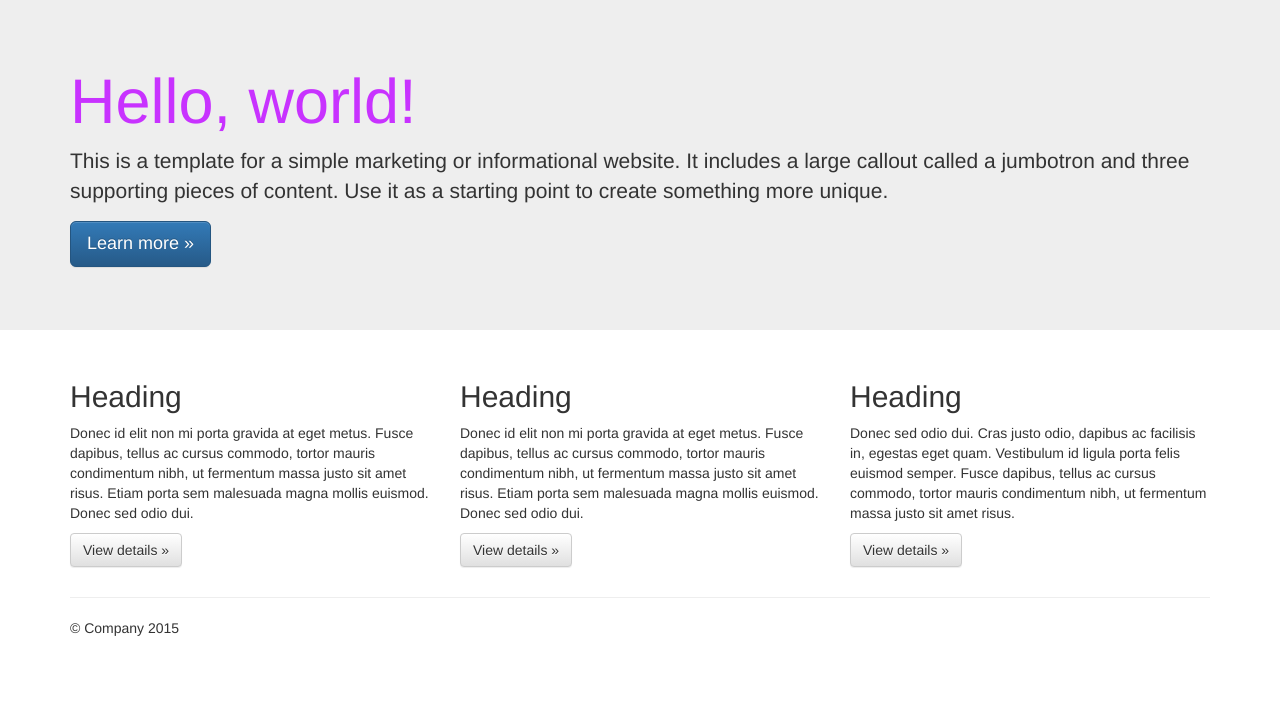
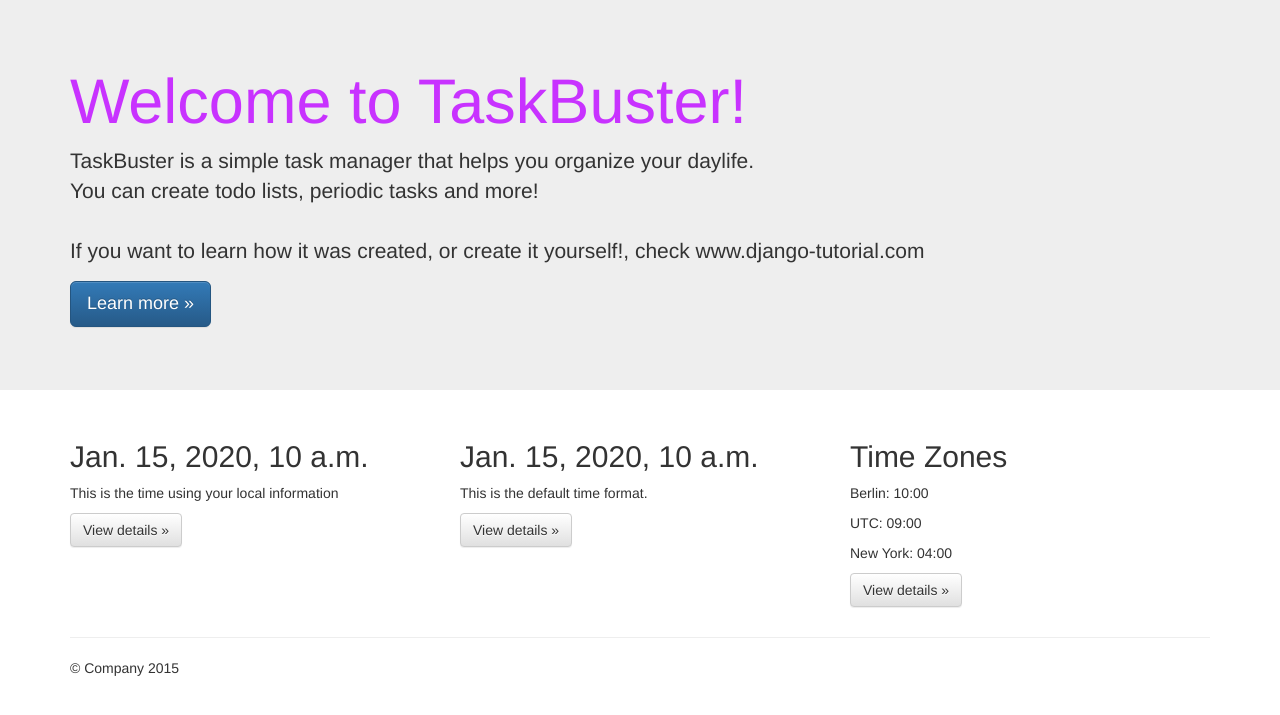
Before and after one commit to randomshinichi/taskbuster-boilerplate, a Django app: template taskbuster/templates/taskbuster/index.html in a window 1280 px wide. Shown: the part 51-766 px from the top of the page. Run offline with Django 3.2, Linux system fonts and the light colour scheme; the template is opened without the code that fills it: most values are stand-ins (such as "Sample title", 1, 10 or a date in 2020); some libraries are stand-ins or nearby versions.

Commit message:
Internationalization and localization

```diff
--- a/requirements/base.txt
+++ b/requirements/base.txt
@@ -1 +1,2 @@
 Django==1.8.12
+pytz==2016.3
--- a/requirements/testing.txt
+++ b/requirements/testing.txt
@@ -1,2 +1,3 @@
 -r base.txt
 selenium==2.53.1
+coverage==4.0.3
--- a/taskbuster/templates/base.html
+++ b/taskbuster/templates/base.html
@@ -8,6 +8,7 @@
         <meta charset="utf-8">
         <meta http-equiv="X-UA-Compatible" content="IE=edge,chrome=1">
         <title>{% block head_title %} {% endblock %}</title>
+        <link rel="shortcut icon" href="{% static 'favicon.ico' %}" type="image/x-icon">
         <meta name="description" content="">
         <meta name="viewport" content="width=device-width, initial-scale=1">
 
@@ -23,10 +24,14 @@
 
         <script src="{% static 'js/vendor/modernizr-2.8.3-respond-1.4.2.min.js' %}"></script>
     </head>
+    {% block head_css %} {% endblock %}
+    {% block head_javascript %} {% endblock %}
+
     <body>
         <!--[if lt IE 8]>
             <p class="browserupgrade">You are using an <strong>outdated</strong> browser. Please <a href="http://browsehappy.com/">upgrade your browser</a> to improve your experience.</p>
         <![endif]-->
+    {% block navbar %}
     <nav class="navbar navbar-inverse navbar-fixed-top" role="navigation">
       <div class="container">
         <div class="navbar-header">
@@ -51,36 +56,9 @@
         </div><!--/.navbar-collapse -->
       </div>
     </nav>
+    {% endblock %}
 
-    <!-- Main jumbotron for a primary marketing message or call to action -->
-    <div class="jumbotron">
-      <div class="container">
-        <h1>Hello, world!</h1>
-        <p>This is a template for a simple marketing or informational website. It includes a large callout called a jumbotron and three supporting pieces of content. Use it as a starting point to create something more unique.</p>
-        <p><a class="btn btn-primary btn-lg" href="#" role="button">Learn more &raquo;</a></p>
-      </div>
-    </div>
-
-    <div class="container">
-      <!-- Example row of columns -->
-      <div class="row">
-        <div class="col-md-4">
-          <h2>Heading</h2>
-          <p>Donec id elit non mi porta gravida at eget metus. Fusce dapibus, tellus ac cursus commodo, tortor mauris condimentum nibh, ut fermentum massa justo sit amet risus. Etiam porta sem malesuada magna mollis euismod. Donec sed odio dui. </p>
-          <p><a class="btn btn-default" href="#" role="button">View details &raquo;</a></p>
-        </div>
-        <div class="col-md-4">
-          <h2>Heading</h2>
-          <p>Donec id elit non mi porta gravida at eget metus. Fusce dapibus, tellus ac cursus commodo, tortor mauris condimentum nibh, ut fermentum massa justo sit amet risus. Etiam porta sem malesuada magna mollis euismod. Donec sed odio dui. </p>
-          <p><a class="btn btn-default" href="#" role="button">View details &raquo;</a></p>
-       </div>
-        <div class="col-md-4">
-          <h2>Heading</h2>
-          <p>Donec sed odio dui. Cras justo odio, dapibus ac facilisis in, egestas eget quam. Vestibulum id ligula porta felis euismod semper. Fusce dapibus, tellus ac cursus commodo, tortor mauris condimentum nibh, ut fermentum massa justo sit amet risus.</p>
-          <p><a class="btn btn-default" href="#" role="button">View details &raquo;</a></p>
-        </div>
-      </div>
-
+    {% block content %} {% endblock %}
       <hr>
 
       <footer>
@@ -102,5 +80,6 @@
             r.parentNode.insertBefore(e,r)}(window,document,'script','ga'));
             ga('create','UA-XXXXX-X','auto');ga('send','pageview');
         </script>
+    {% block footer_javascript %}{% endblock %}
     </body>
 </html>
--- a/taskbuster/templates/humans.txt
+++ b/taskbuster/templates/humans.txt
@@ -3,13 +3,13 @@
 
 # TEAM
 
-    <name> -- <role> -- <twitter>
+    Andrew Chiw -- Developer -- <twitter>
 
 # THANKS
 
-    <name>
+    Thanks to Marina Mele for the taskbuster django tutorial
 
 # TECHNOLOGY COLOPHON
-
+	Django
     HTML5, CSS3
     jQuery, Modernizr
--- a/taskbuster/templates/robots.txt
+++ b/taskbuster/templates/robots.txt
@@ -2,4 +2,4 @@
 
 # Allow crawling of all content
 User-agent: *
-Disallow:
+Disallow: /
--- a/taskbuster/templates/taskbuster/index.html
+++ b/taskbuster/templates/taskbuster/index.html
@@ -1,2 +1,38 @@
 {% extends "base.html" %}
+{% load i18n %}
+{% load l10n %}
+{% load tz %}
 {% block head_title %}TaskBuster Django Tutorial {% endblock %}
+
+{% block content %}
+    <!-- Main jumbotron for a primary marketing message or call to action -->
+    <div class="jumbotron">
+      <div class="container">
+        <h1>{% trans "Welcome to TaskBuster!" %}</h1>
+        <p>{% blocktrans %}TaskBuster is a simple task manager that helps you organize your daylife. </br> You can create todo lists, periodic tasks and more! </br></br> If you want to learn how it was created, or create it yourself!, check www.django-tutorial.com{% endblocktrans %}</p>
+        <p><a class="btn btn-primary btn-lg" href="#" role="button">Learn more &raquo;</a></p>
+      </div>
+    </div>
+
+    <div class="container">
+      <!-- Example row of columns -->
+      <div class="row">
+        <div class="col-md-4">
+          <h2 id="local-date">{{today}}</h2>
+          <p>This is the time using your local information</p>
+          <p><a class="btn btn-default" href="#" role="button">View details &raquo;</a></p>
+        </div>
+        <div class="col-md-4">
+          <h2 id="non-local-date">{{today|unlocalize}}</h2>
+          <p>This is the default time format.</p>
+          <p><a class="btn btn-default" href="#" role="button">View details &raquo;</a></p>
+       </div>
+        <div class="col-md-4">
+          <h2>Time Zones</h2>
+          <p> Berlin: <span id="time-tz">{{now|time:"H:i"}}</span></p>
+          <p> UTC: <span id="time-utc">{{now|utc|time:"H:i"}}</span></p>
+          <p>New York: <span id="time-ny">{{now|timezone:"America/New_York"|time:"H:i"}}</span></p>
+          <p><a class="btn btn-default" href="#" role="button">View details &raquo;</a></p>
+        </div>
+      </div>
+{% endblock %}
--- a/taskbuster/test.py
+++ b/taskbuster/test.py
@@ -1,12 +1,14 @@
 from django.test import TestCase
 from django.core.urlresolvers import reverse
-
+from django.utils.translation import activate
 
 class TestHomePage(TestCase):
     def test_uses_index_template(self):
+        activate('en')
         response = self.client.get(reverse("home"))
         self.assertTemplateUsed(response, "taskbuster/index.html")
 
     def test_uses_base_template(self):
+        activate('en')
         response = self.client.get(reverse("home"))
         self.assertTemplateUsed(response, "base.html")
--- a/taskbuster/urls.py
+++ b/taskbuster/urls.py
@@ -14,10 +14,14 @@ Including another URLconf
 """
 from django.conf.urls import include, url
 from django.contrib import admin
-
-from .views import home
+from django.conf.urls.i18n import i18n_patterns
+from .views import home, home_files
 
 urlpatterns = [
+    url(r'^(?P<filename>(robots.txt)|(humans.txt))$', home_files, name='home_files'),
+]
+
+urlpatterns += i18n_patterns(
     url(r'^$', home, name='home'),
     url(r'^admin/', include(admin.site.urls)),
-]
+)
```
Also changed, not shown: functional_tests/test_all_users.py (+34 -0 lines), taskbuster/settings/base.py (+16 -0 lines), taskbuster/views.py (+8 -1 lines), taskbuster/locale/ca/LC_MESSAGES/django.po (added), 2 other files.
